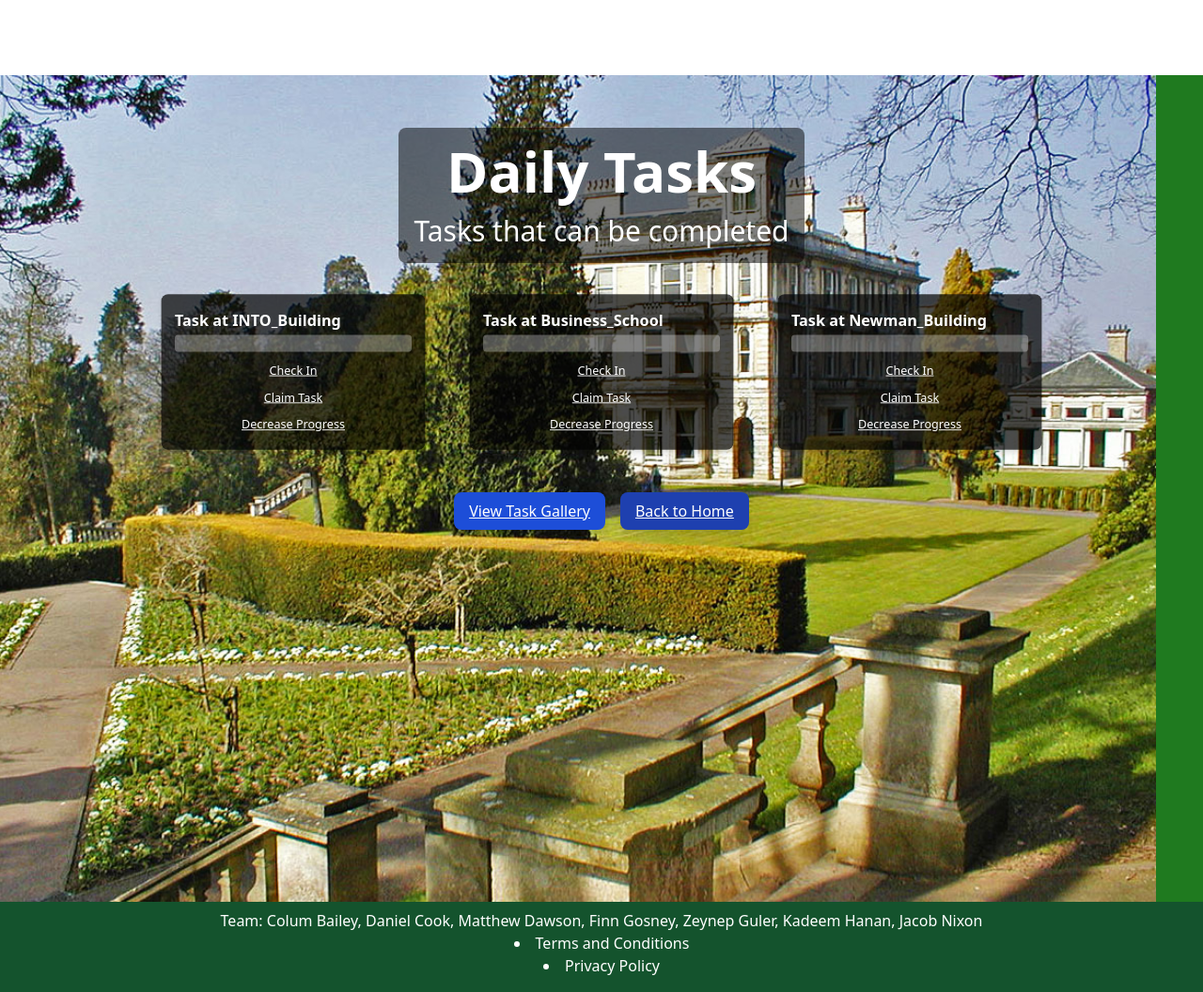
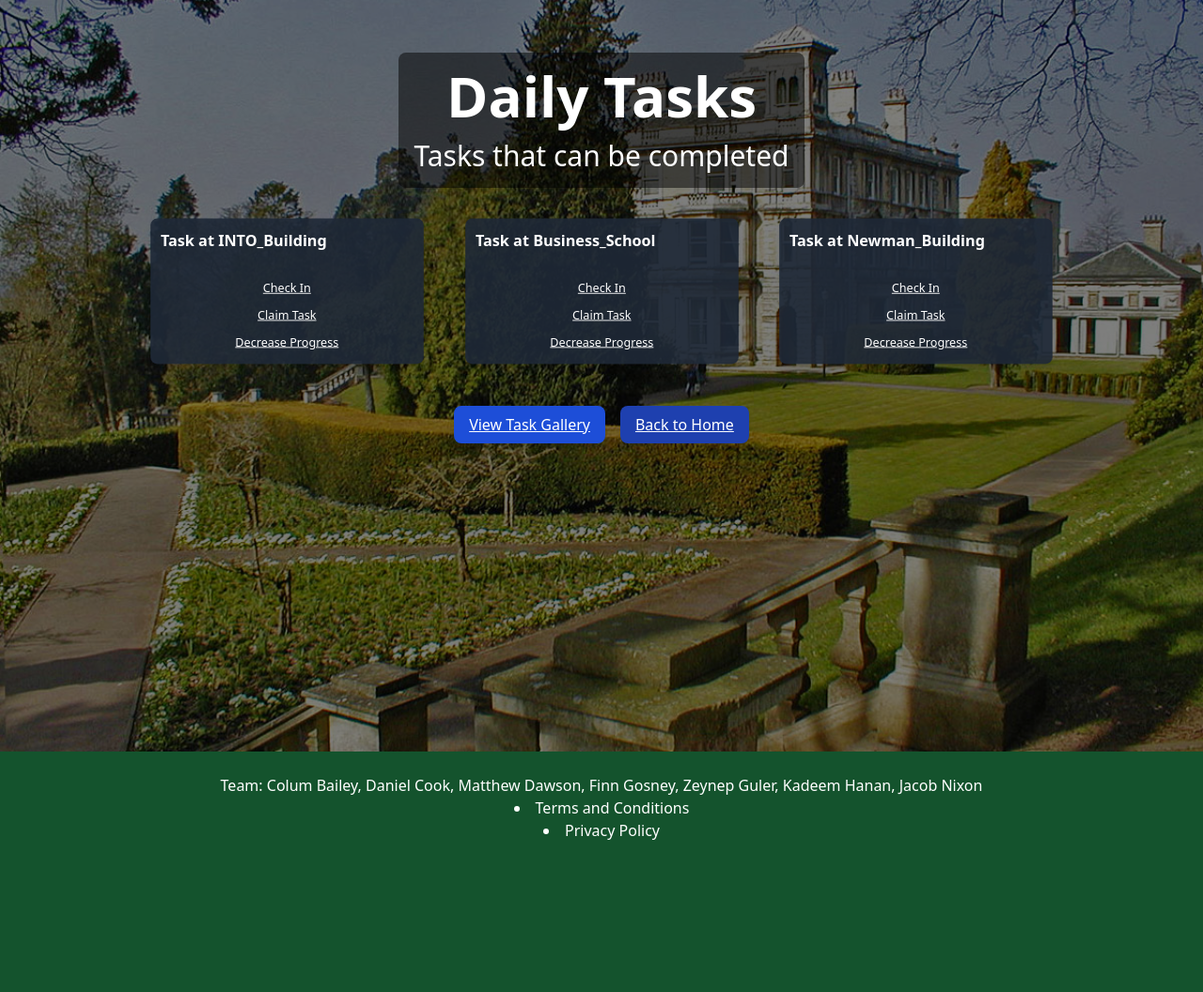
Before and after one commit to FinnGos/Group-Engineering-Project, a Django app: page /tasks/ in a window 1280 px wide. Shown: the part 60-1116 px from the top of the page at 94% size. After the commit the page ends 954 px from the top, so only its background shows below. Run offline with Django 4.2, Linux system fonts and the light colour scheme; a user stored in the database is signed in; data comes from the database, SQL or seed files in the repository; some libraries are stand-ins or nearby versions.

Commit message:
daily tasks is now perfect on desktop

```diff
--- a/SustainableApplication/SustainableApplication/settings.py
+++ b/SustainableApplication/SustainableApplication/settings.py
@@ -21,7 +21,8 @@ BASE_DIR = Path(__file__).resolve().parent.parent
 # See https://docs.djangoproject.com/en/4.2/howto/deployment/checklist/
 
 # SECURITY WARNING: keep the secret key used in production secret!
-SECRET_KEY = os.environ["SECRET_KEY"]
+#SECRET_KEY = os.environ["SECRET_KEY"]
+SECRET_KEY = "DSAKGOEKTOWPKEA12315124"
 
 CSRF_COOKIE_SECURE = True
 SESSION_COOKIE_SECURE = True
--- a/SustainableApplication/static/tasks.css
+++ b/SustainableApplication/static/tasks.css
@@ -1,60 +1,48 @@
-/* Ensure the image container covers the entire area */
-.image-container {
-  position: absolute;
-  inset: 0;
-  overflow: hidden;
-  background-color: #1f7a1f; /* fallback color */
+/* Updated CSS to remove white/green bars and ensure full screen coverage */
+body, html {
+  margin: 0;
+  padding: 0;
+  overflow-x: hidden; /* Prevent horizontal scrollbars */
 }
 
-/* Enlarge the background image by 100px (50px extra on each side) */
-.image-container img {
-  width: calc(100% + 100px);
-  height: calc(100% + 100px);
-  object-fit: cover;
-  object-position: center top;
-  position: absolute;
-  top: -50px;
-  left: -50px;
+.main-container {
+  padding-top: 0 !important; /* Remove top padding */
+  padding-bottom: 0 !important; /* Remove bottom padding */
 }
 
-/* Task grid styles */
-.task-grid {
-  display: grid;
-  grid-template-columns: repeat(auto-fit, minmax(250px, 1fr));
-  gap: 1rem;
-  width: 100%;
-  max-width: 1000px;
-}
-
-/* Styles for task cards */
-.task-item {
-  background: rgba(0, 0, 0, 0.7);
-  padding: 16px;
-  border-radius: 8px;
-  box-shadow: 0 4px 6px rgba(0, 0, 0, 0.1);
-}
-
-/* Progress bar styles */
-.progress-container {
-  width: 100%;
-  background: rgba(255, 255, 255, 0.3);
-  border-radius: 4px;
+.top-section {
+  position: relative;
+  width: 100vw; /* Full viewport width */
+  height: 100vh; /* Full viewport height */
+  left: 0;
+  right: 0;
+  margin: 0;
+  padding: 0;
   overflow: hidden;
 }
 
-.progress-bar {
-  height: 20px;
-  text-align: center;
-  line-height: 20px;
-  font-size: 14px;
-  font-weight: bold;
+.image-container {
+  position: absolute;
+  top: 0;
+  left: 0;
+  width: 100%;
+  height: 100%;
+  z-index: 1;
 }
 
-/* Button hover effects */
-.btn {
-  transition: all 0.3s ease-in-out;
+.image-container img {
+  width: 100%;
+  height: 100%;
+  object-fit: cover;
+  object-position: center;
 }
 
-.btn:hover {
-  transform: scale(1.05);
+.tasks-section {
+  position: absolute;
+  top: 0;
+  left: 0;
+  width: 100%;
+  height: 100%;
+  z-index: 2;
+  background-color: rgba(0, 0, 0, 0.5); /* Semi-transparent overlay */
 }
--- a/SustainableApplication/templates/tasks.html
+++ b/SustainableApplication/templates/tasks.html
@@ -11,8 +11,8 @@
 <div class="main-container pt-20 pb-16">
     <!-- Image Section with Fixed Background -->
     <div class="top-section relative" style="min-height: 100vh;"> <!-- Increased height -->
-        <div class="image-container absolute inset-0 bg-green-700" style="min-height: 110vh;"> <!-- Ensure consistency -->
-            <img src="{% static 'images/dailyTasks.jpg' %}" alt="Image" class="w-full h-full object-cover" style="object-position: center top;">
+        <div class="image-container absolute inset-0 bg-green-700" style="min-height: 100vh;"> <!-- Ensure consistency -->
+            <img src="{% static 'images/dailyTasks.jpg' %}" alt="Image" class="w-full h-full object-cover" style="object-position: center;">
         </div>
 
         <!-- Tasks Section with Semi-Transparent Overlay -->
```
